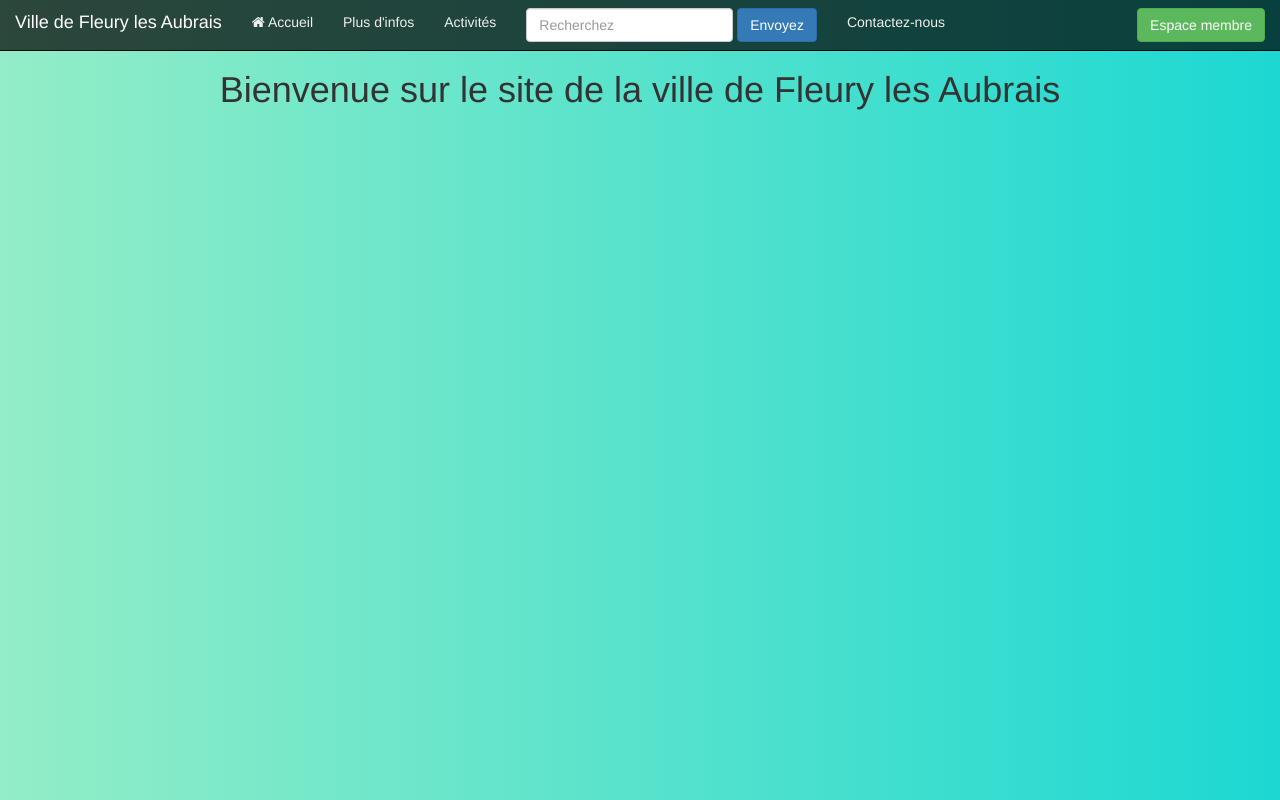
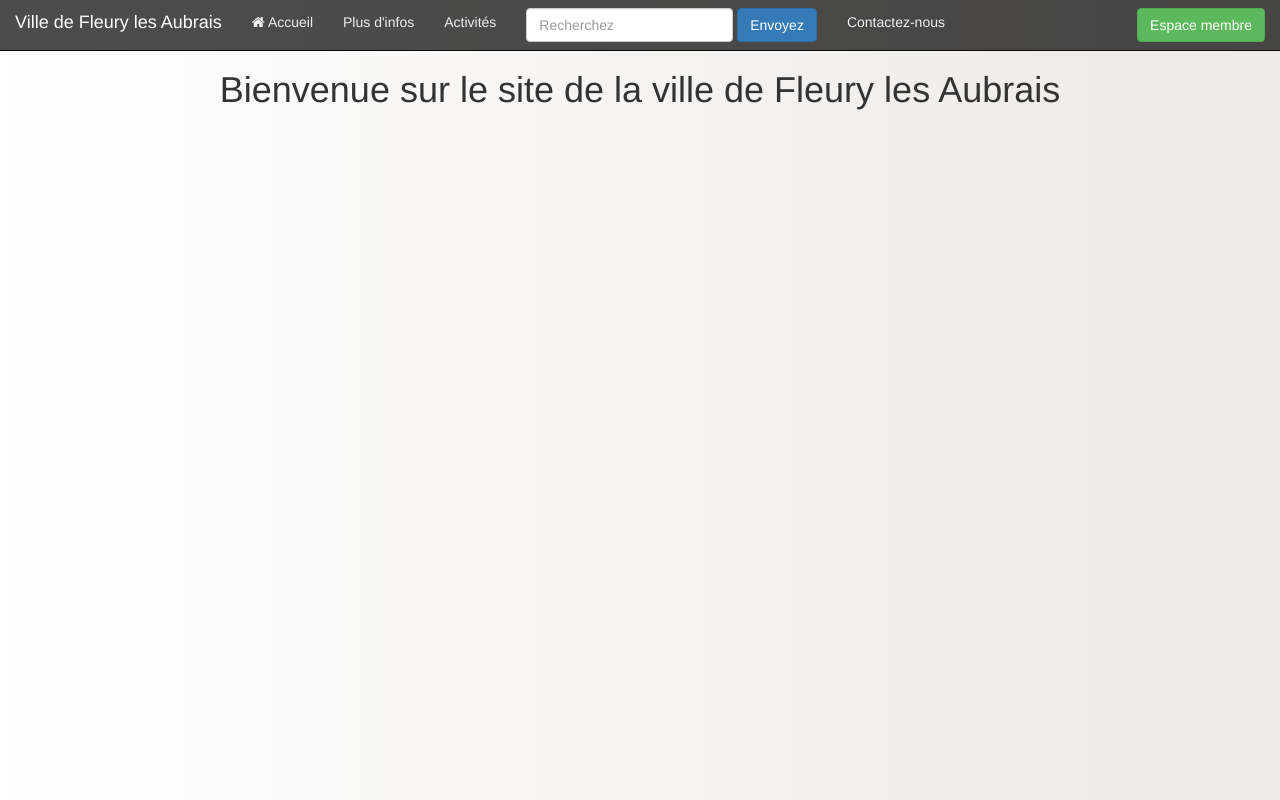
Before and after one commit to romain-gautier/imagine-ma-ville, a plain HTML site: page index.html in a window 1280 px wide. Drawn offline with nearby package versions, Linux system fonts and the light colour scheme.

Commit message:
background color

```diff
--- a/css/style.css
+++ b/css/style.css
@@ -5,9 +5,9 @@
 body {
 
 
-  background: #1CD8D2; /* fallback for old browsers */
-  background: -webkit-linear-gradient(to left, #1CD8D2 , #93EDC7); /* Chrome 10-25, Safari 5.1-6 */
-  background: linear-gradient(to left, #1CD8D2 , #93EDC7); /* W3C, IE 10+/ Edge, Firefox 16+, Chrome 26+, Opera 12+, Safari 7+ */
+  background: #ECE9E6; /* fallback for old browsers */
+  background: -webkit-linear-gradient(to left, #ECE9E6 , #FFFFFF); /* Chrome 10-25, Safari 5.1-6 */
+  background: linear-gradient(to left, #ECE9E6 , #FFFFFF); /* W3C, IE 10+/ Edge, Firefox 16+, Chrome 26+, Opera 12+, Safari 7+ */
 
 }
 
```
